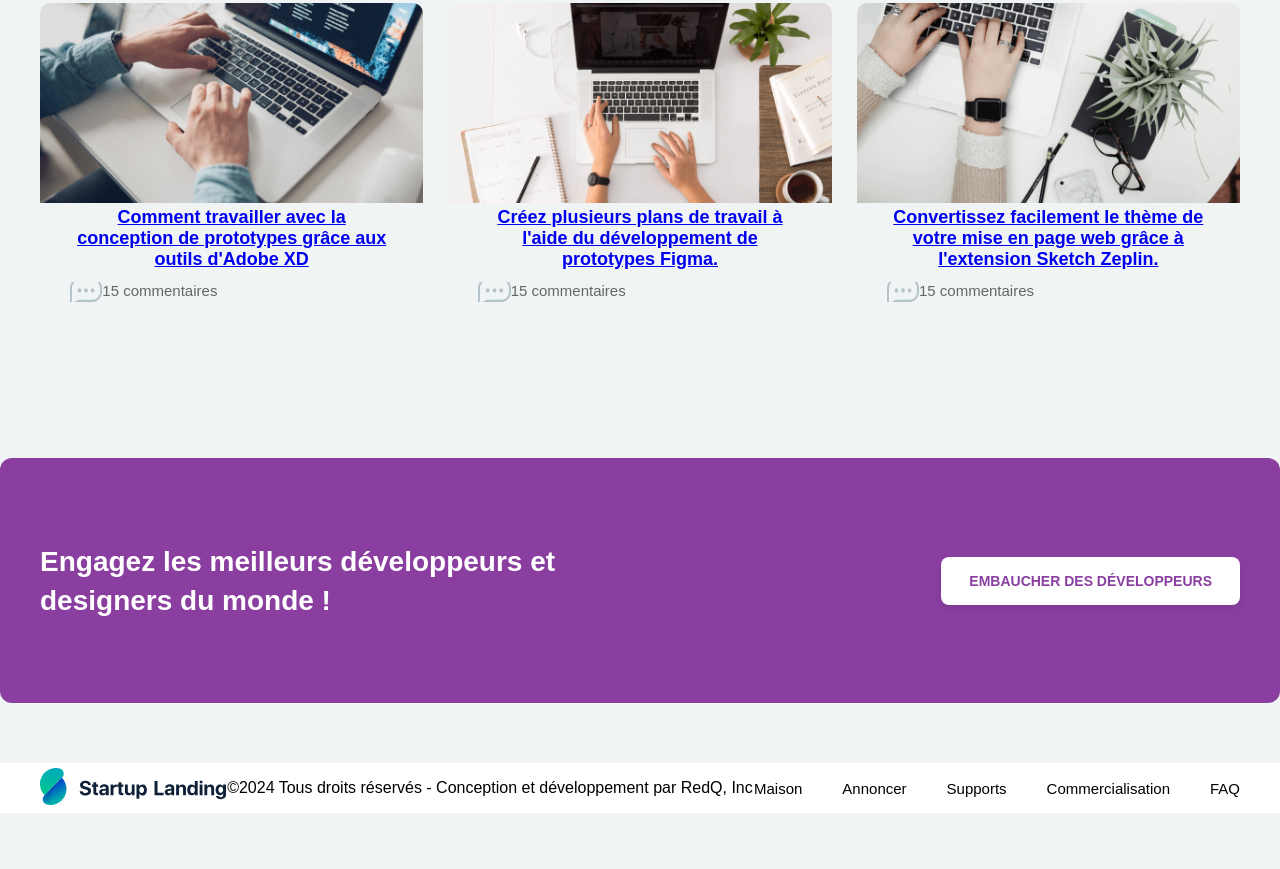
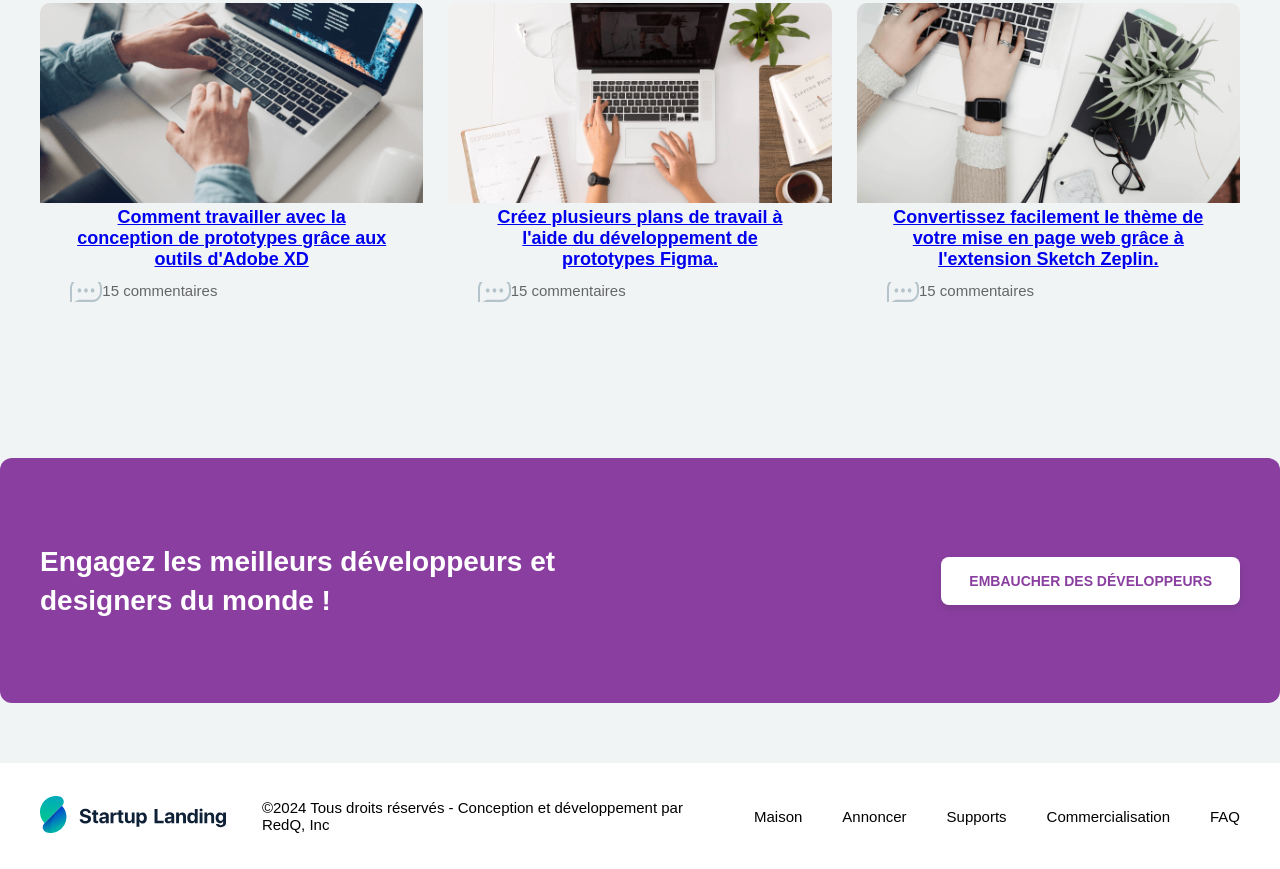
Before and after one commit to Fatmata06/Startup49, a plain HTML site: page index.html in a window 1280 px wide. Shown: the part 4428-5297 px from the top of the page. Before the commit the page ends 5241 px from the top, so only its background shows below. Drawn offline with Linux system fonts and the light colour scheme.

Commit message:
deux commit

```diff
--- a/style.css
+++ b/style.css
@@ -693,8 +693,8 @@ body {
     justify-content: space-between;
     align-items: center;
 }
-.footer .p {
-    font-size: 10px;
+.footer .container p {
+    font-size: 15px;
     padding: 18px;
     margin: 18px;
 }
```
